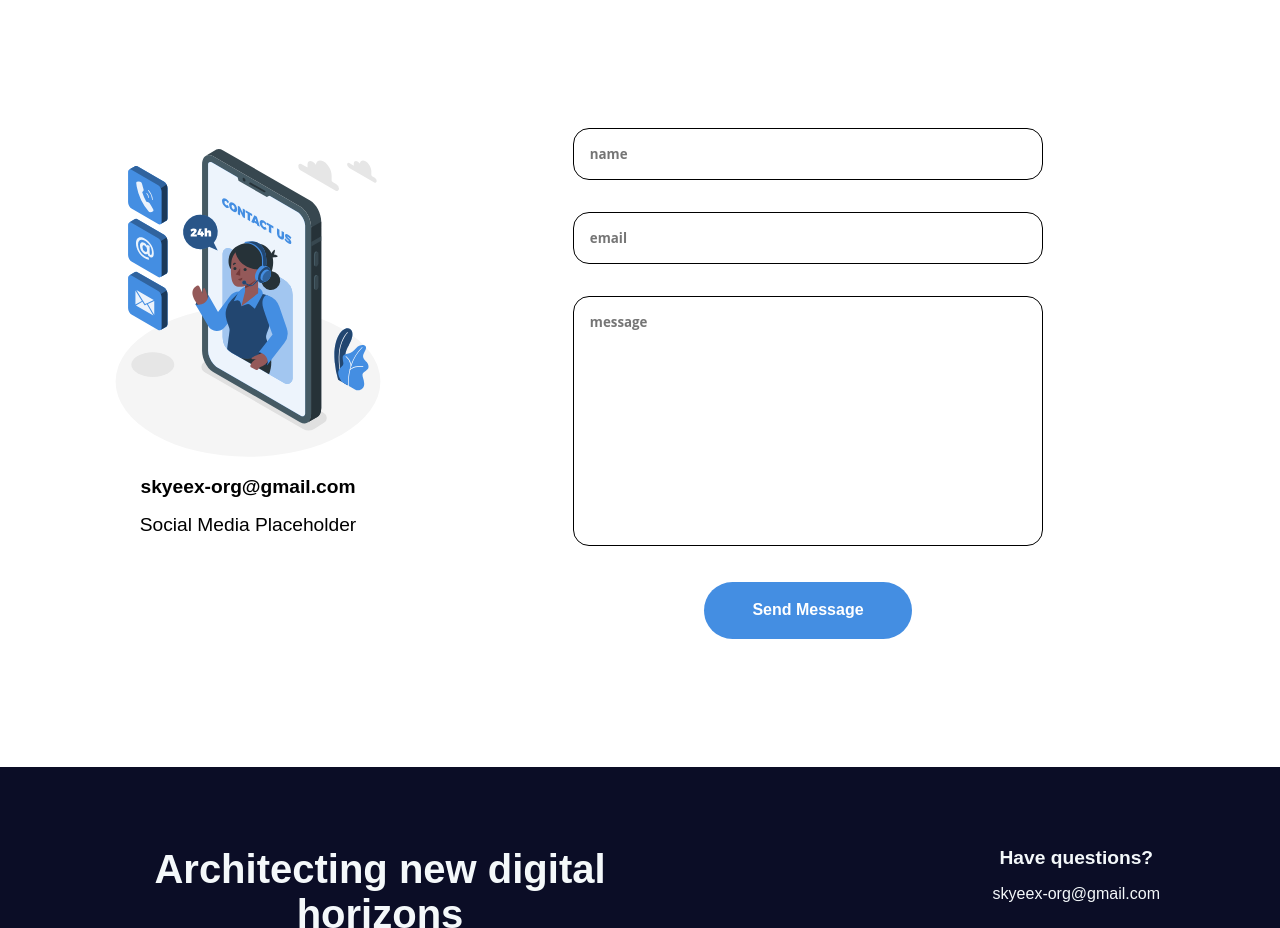
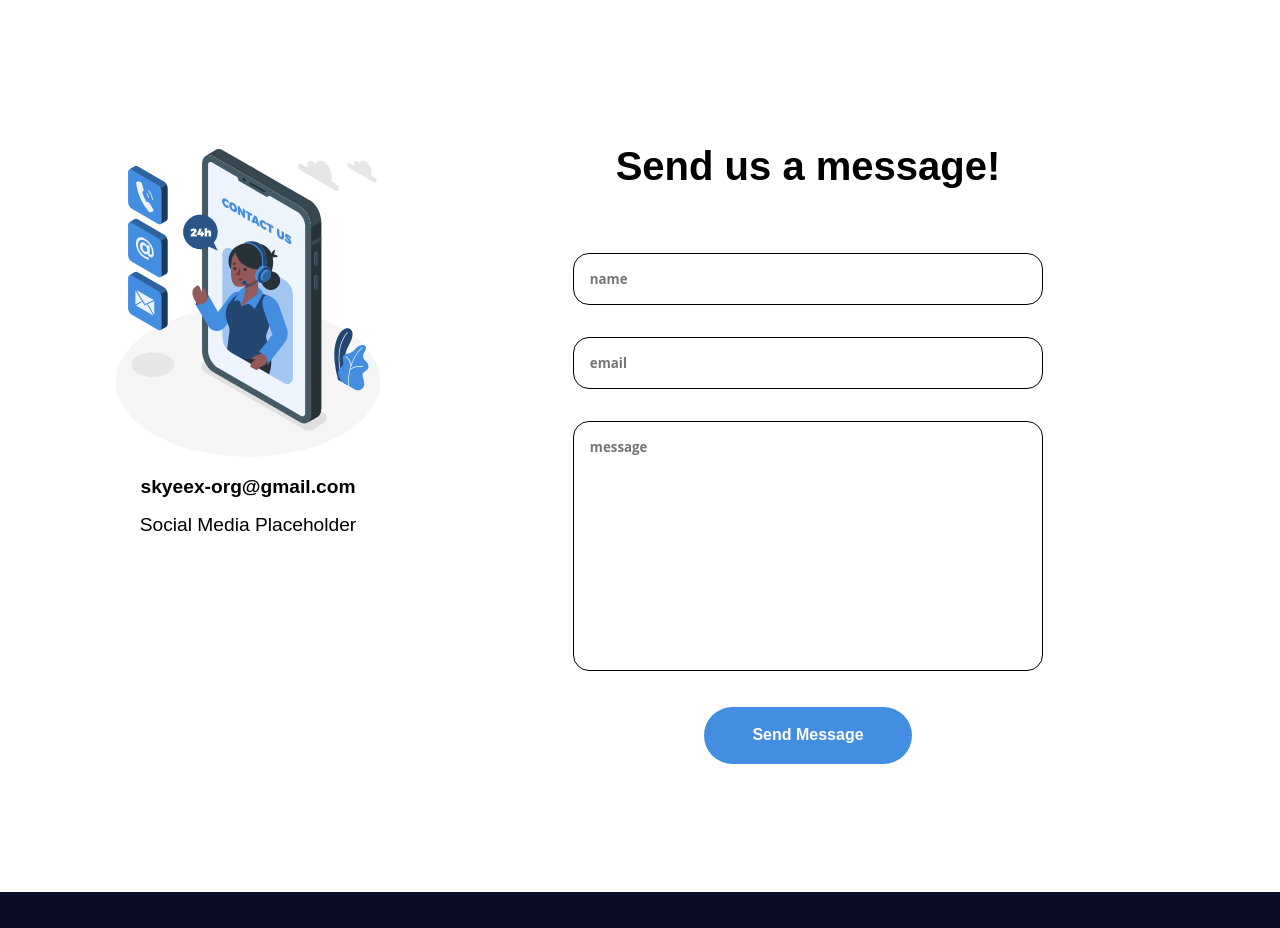
Before and after one commit to Skyeex-org/Skyeex-org.github.io, a Next.js app: page / in a window 1280 px wide. Shown: the part 2940-3868 px from the top of the page. Built offline with nearby package versions, Linux system fonts and the light colour scheme.

Commit message:
SKW-12 | Final contact version

```diff
--- a/src/components/ContactForm/ContactForm.css.tsx
+++ b/src/components/ContactForm/ContactForm.css.tsx
@@ -70,6 +70,7 @@ export const ContactTextArea = styled.textarea`
 export const ContactHeader = styled.h1`
     padding: 1rem;
     font-size: 2.5rem;
+    text-align: center;
 `;
 
 export const ContactParagraph = styled.p<{ isBold?: boolean }>`
--- a/src/components/ContactForm/ContactForm.tsx
+++ b/src/components/ContactForm/ContactForm.tsx
@@ -88,6 +88,8 @@ export const ContactForm: FC = () => {
                     </ContactTextBox>
                 </FlexColumn>
                 <FlexColumn columnPercentage={70}>
+                    <ContactHeader>Send us a message!</ContactHeader>
+                    <SeparatorSpace paddingValue={1.5} />
                     <ContactFormWrapper action={formSubmitCodeUrl} method="POST" onSubmit={onSubmitFormProcess}>
                         <ContactInput
                             placeholder={EmailElements.NAME}
```
